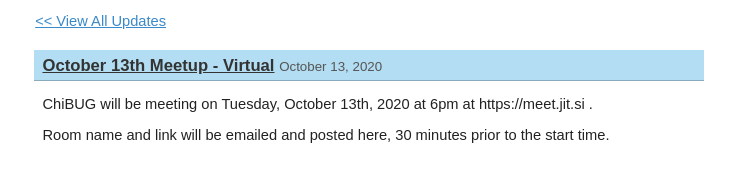
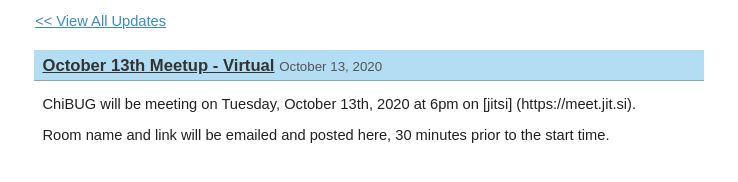
Before and after one commit to jcs/chibug.org, a Jekyll site: the page built from _posts/2020-10-13-meeting.md, in a window 1280 px wide. Shown: the part 193-375 px from the top of the page, without its empty margins (271-1009 px from the left). Built offline with Jekyll 4.4.1, drawn with Linux system fonts in a browser that asks for light colours.

Commit message:
Update 2020-10-13-meeting.md

```diff
--- a/_posts/2020-10-13-meeting.md
+++ b/_posts/2020-10-13-meeting.md
@@ -7,7 +7,7 @@
 Tuesday, October 13th, 2020
 at
 6pm
-at
-https://meet.jit.si .
+on
+[jitsi] (https://meet.jit.si).
 
 Room name and link will be emailed and posted here, 30 minutes prior to the start time.
```
